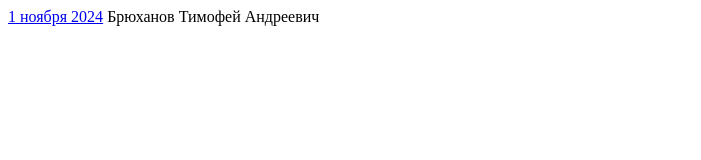
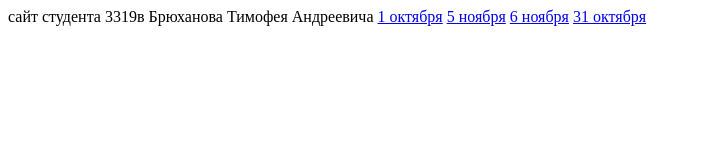
Before and after one commit to Ikariusani/Ikariusani.github.io, a plain HTML site: page index06.html in a window 1280 px wide. Shown: the whole page, without its empty margins (0-701 px from the left). Drawn offline with Linux system fonts and the light colour scheme.

Commit message:
Add files via upload

```diff
--- a/index06.html
+++ b/index06.html
@@ -1,2 +1,15 @@
-<a href="06nov24.html"> 1 ноября 2024</a>
-Брюханов Тимофей Андреевич
+<!DOCTYPE html>
+<html lang="en">
+<head>
+    <meta charset="UTF-8">
+    <meta name="viewport" content="width=device-width, initial-scale=1.0">
+    <title>Document</title>
+</head>
+<body>
+    сайт студента 3319в Брюханова Тимофея Андреевича
+    <a href="01oct.html">1 октября</a>
+    <a href="05nov24.html">5 ноября</a>
+    <a href="06nov24.html">6 ноября</a>
+    <a href="31oct24.html">31 октября</a>
+</body>
+</html>
```
